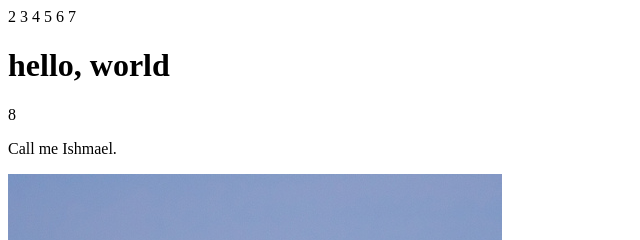
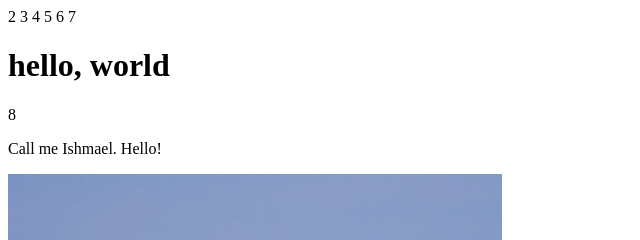
Before and after one commit to vppolina/dangerous, a plain HTML site: page index.html in a window 1280 px wide. Shown: the top 240 px of the page, 0-640 px from the left. Drawn offline with Linux system fonts and the light colour scheme.

```diff
--- a/index.html
+++ b/index.html
@@ -5,7 +5,7 @@
  5   </head>
  6   <body>
  7     <h1>hello, world</h1>
- 8     <p>Call me Ishmael.</p>
+ 8     <p>Call me Ishmael. Hello!</p>
        <img src="images/breaching_whale.jpg">
  9   </body>
 10 </html>
```
